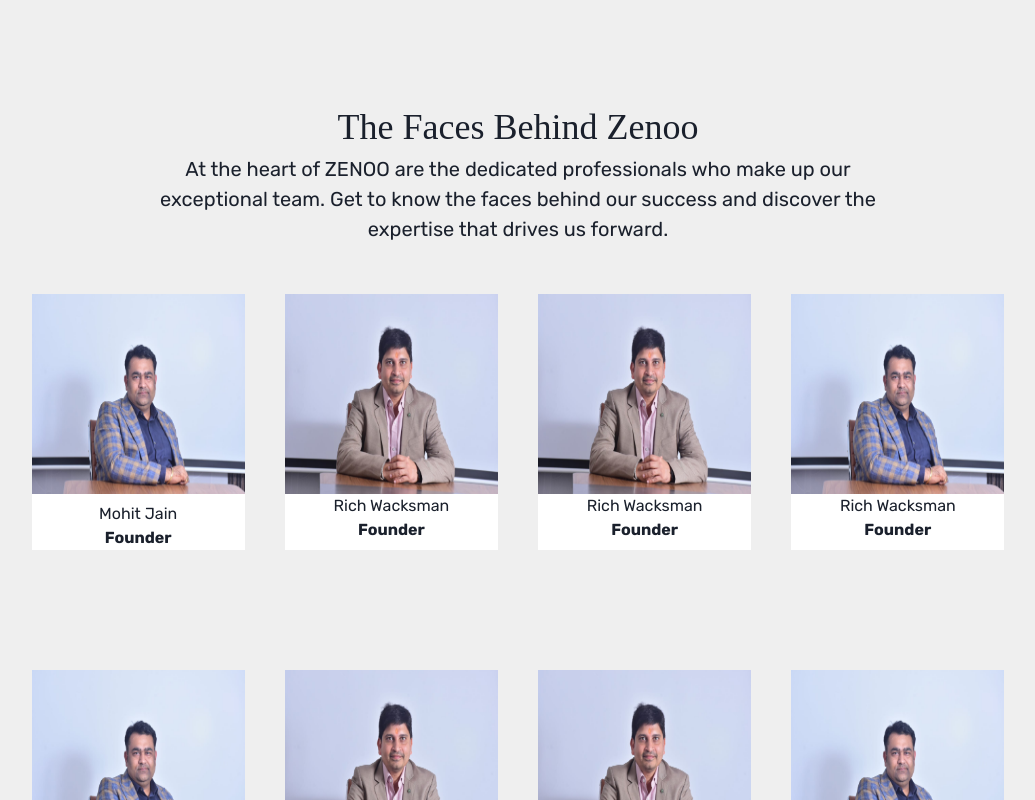
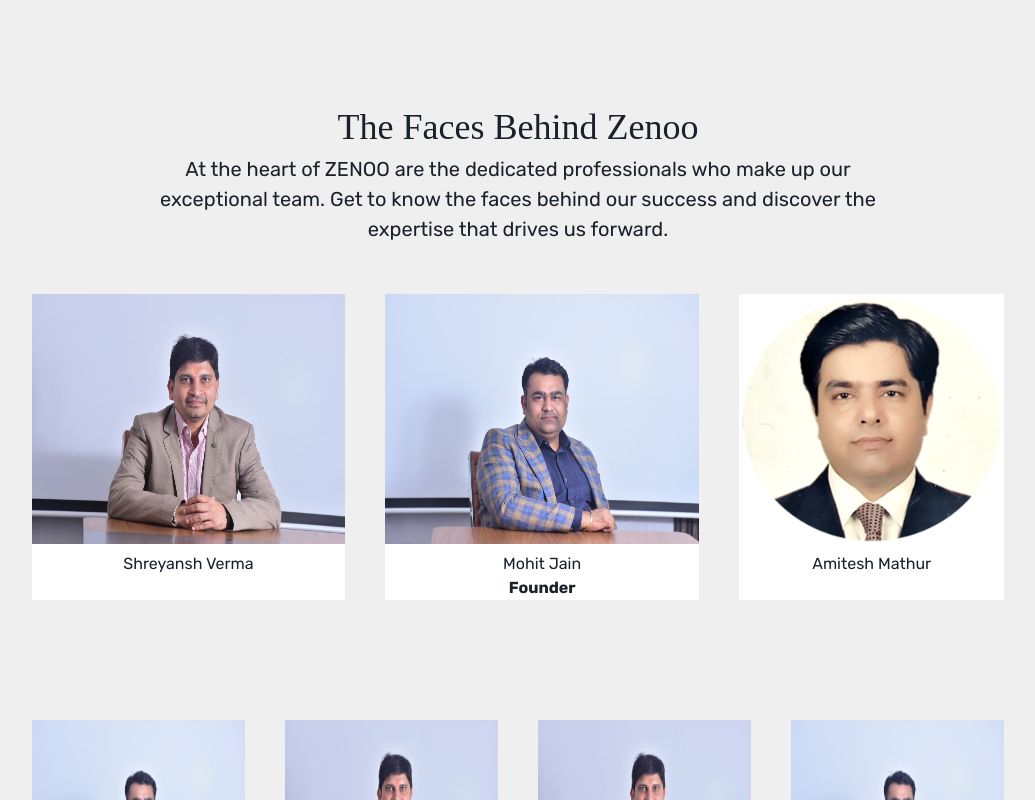
Before and after one commit to Ravi80595/Zenoo, a React (Create React App) app: page /team in a window 1280 px wide. Shown: the part 558-1358 px from the top of the page, without its empty margins (122-1157 px from the left). Built offline with nearby package versions, Linux system fonts and the light colour scheme.

Commit message:
updates:

```diff
--- a/src/Pages/BOD.jsx
+++ b/src/Pages/BOD.jsx
@@ -4,7 +4,7 @@
 import Popup from '../Components/Popup'
 import BOD1 from '../Images/BOD1.jpg'
 import BOD2 from '../Images/BOD2.jpg'
-import BOD3 from '../Images/BOD3.jpg'
+// import BOD3 from '../Images/BOD3.jpg'
 
 
 
--- a/src/Pages/OurTeam.jsx
+++ b/src/Pages/OurTeam.jsx
@@ -7,49 +7,11 @@
 import BOD from './BOD'
 import Popup from '../Components/Popup'
 import cover from '../Images/cover.png'
+import BOD3 from '../Images/BOD3.png'
+
 
 
 const OurTeam = () => {
-  const [isOpen, setIsOpen] = useState(false);
-  const [dynamicData, setDynamicData] = useState({});
-
-
-  const openPopupWithData1 = () => {
-    setIsOpen(true);
-    setDynamicData({
-      image:'BOD1',
-      title: 'Mohit Jain',
-      description: 'Mr. Mohit Jain is an accomplished professional with consistent success of over 20 years in achieving sustained revenue and profitability growth in dynamic & changing markets in the real estate industry. He is the Director at Zenoo Pvt ltd, Khomes Realtor Pvt Ltd, and the founder of MKJ Group. His expertise lies in sales strategies, sales management, team leadership, lead generation, market research, business development, cultivating relationships, maximizing ROI, and driving revenue growth. Mr. Mohit Jain is an experienced planner who is great at finding and making the most of business opportunities through strategic partnerships. He keeps a close eye on market trends necessary for business development and revenue generation. He is an effective leader with excellent communication, negotiation, and relationship-building skills directed cross-functional teams using interactive & motivational leadership; acknowledged for recruiting and mentoring leaders with an equal desire to win.',
-    });
-  };
-
-  const openPopupWithData2 = () => {
-    setIsOpen(true);
-    setDynamicData({
-      title: 'BOD2',
-      description: 'This is the second data set.',
-    });
-  };
-  const openPopupWithData3 = () => {
-    setIsOpen(true);
-    setDynamicData({
-      image:'BOD3',
-      title: 'Data Set 1 Title',
-      description: 'This is the first data set.',
-    });
-  };
-  const openPopupWithData4 = () => {
-    setIsOpen(true);
-    setDynamicData({
-      image:'BOD4',
-      title: 'Data Set 1 Title',
-      description: 'This is the first data set.',
-    });
-  };
-
-  const closePopup = () => {
-    setIsOpen(false);
-  };
 
 
 
@@ -67,33 +29,22 @@
 </Box>
         <Box w={"95%"} m='auto'>
         <Flex direction={['column','column','column','row']} gap={10} justifyContent='space-around' w={'80%'} m={'auto'}>
+        <Box backgroundColor='white' textAlign='center'>
+          <Image w={'650px'} h={['250px','200px','200px','250px']} src={BOD2}/>
+            <Text pt={2}>Shreyansh Verma</Text>
+            {/* <Text fontWeight={'bold'}>Founder</Text> */}
+          </Box>
           <Box backgroundColor='white' textAlign='center'>
-            <Image w={'650px'} h={['250px','200px','200px','200px']} src={BOD1}/>
+            <Image w={'650px'} h={['250px','200px','200px','250px']} src={BOD1}/>
             <Text pt={2}>Mohit Jain</Text>
             <Text fontWeight={'bold'}>Founder</Text>
-            {/* <Button onClick={openPopupWithData1} mt={5} mb={3} style={{backgroundColor:'rgb(48, 52, 65)',color:'white'}} textAlign={'center'}>Know More</Button> */}
           </Box>
-          <Box backgroundColor='white' textAlign='center'>
-          <Image w={'650px'} h={['250px','200px','200px','200px']} src={BOD2}/>
-            <Text>Rich Wacksman</Text>
-            <Text fontWeight={'bold'}>Founder</Text>
+          <Box backgroundColor='white' textAlign='center' >
+          <Image w={'550px'} h={['250px','200px','200px','250px']} src={BOD3}/>
+            <Text pt={2}>Amitesh  Mathur </Text>
+            {/* <Text fontWeight={'bold'}>Founder</Text> */}
+          </Box>
 
-            {/* <Button onClick={openPopupWithData2} mt={5} mb={3} style={{backgroundColor:'rgb(48, 52, 65)',color:'white'}} textAlign={'center'}>Know More</Button> */}
-          </Box>
-          <Box backgroundColor='white' textAlign='center'>
-          <Image w={'650px'} h={['250px','200px','200px','200px']} src={BOD2}/>
-            <Text>Rich Wacksman</Text>
-            <Text fontWeight={'bold'}>Founder</Text>
-
-            {/* <Button mt={5} onClick={openPopupWithData3} mb={3} style={{backgroundColor:'rgb(48, 52, 65)',color:'white'}} textAlign={'center'}>Know more</Button> */}
-          </Box>
-          <Box backgroundColor='white' textAlign='center'>
-          <Image w={'650px'} h={['250px','200px','200px','200px']} src={BOD1}/>
-            <Text>Rich Wacksman</Text>
-            <Text fontWeight={'bold'}>Founder</Text>
-            {/* <Button  onClick={openPopupWithData4} mt={5} mb={3} style={{backgroundColor:'rgb(48, 52, 65)',color:'white'}} textAlign={'center'}>Know more</Button> */}
-            <Popup isOpen={isOpen} onClose={closePopup} dynamicData={dynamicData} />
-          </Box>
         </Flex>
         </Box>
       </Box>
@@ -129,7 +80,7 @@
             <Text>Rich Wacksman</Text>
             <Text fontWeight={'bold'}>Founder</Text>
             {/* <Button  onClick={openPopupWithData4} mt={5} mb={3} style={{backgroundColor:'rgb(48, 52, 65)',color:'white'}} textAlign={'center'}>Know more</Button> */}
-            <Popup isOpen={isOpen} onClose={closePopup} dynamicData={dynamicData} />
+            {/* <Popup isOpen={isOpen} onClose={closePopup} dynamicData={dynamicData} /> */}
           </Box>
         </Flex>
         </Box>
```
Also changed, not shown: src/Images/BOD3.jpg (deleted), src/Images/BOD3.png (added), src/Pages/About.jsx (line endings or trailing spaces).
